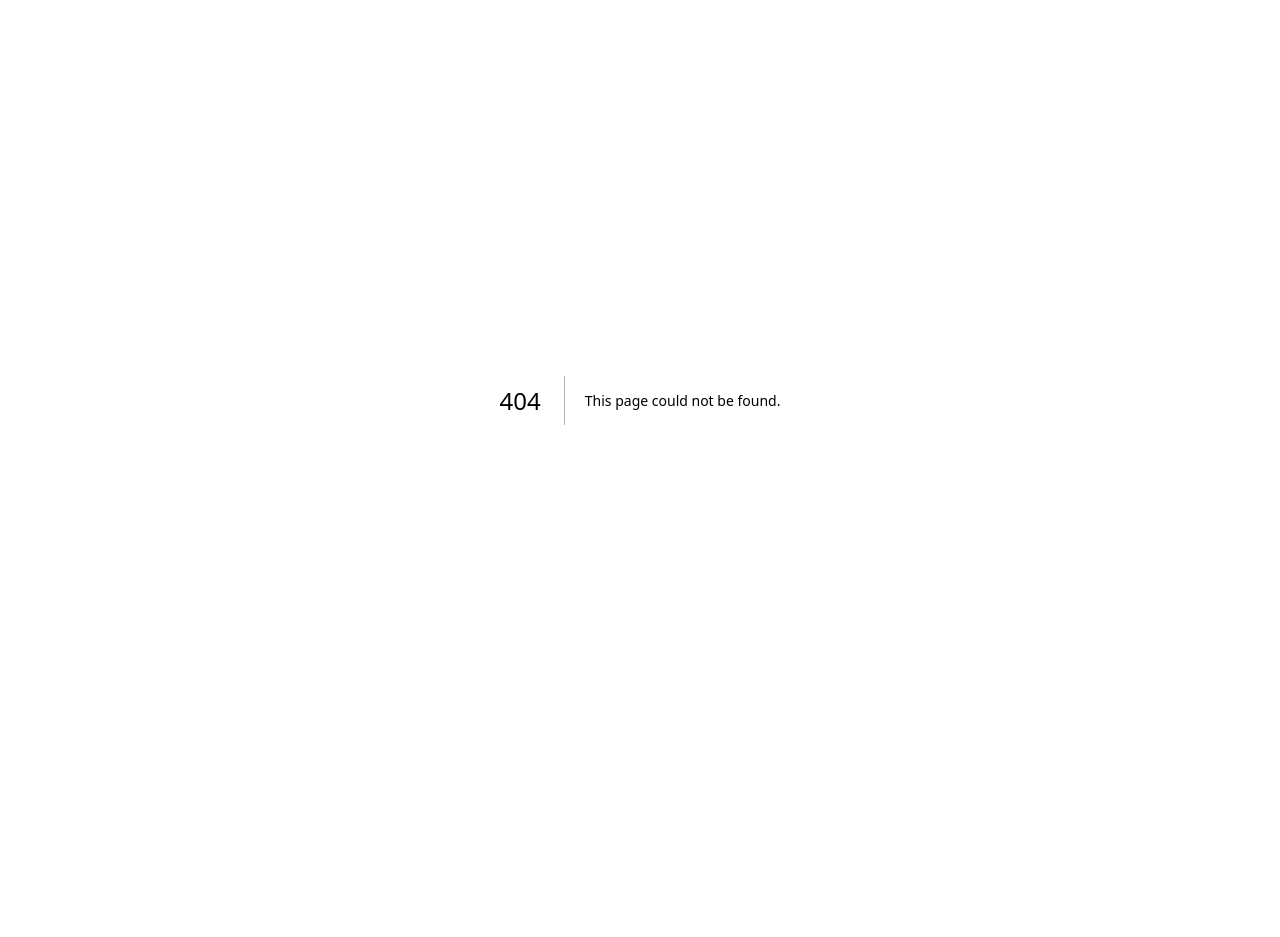
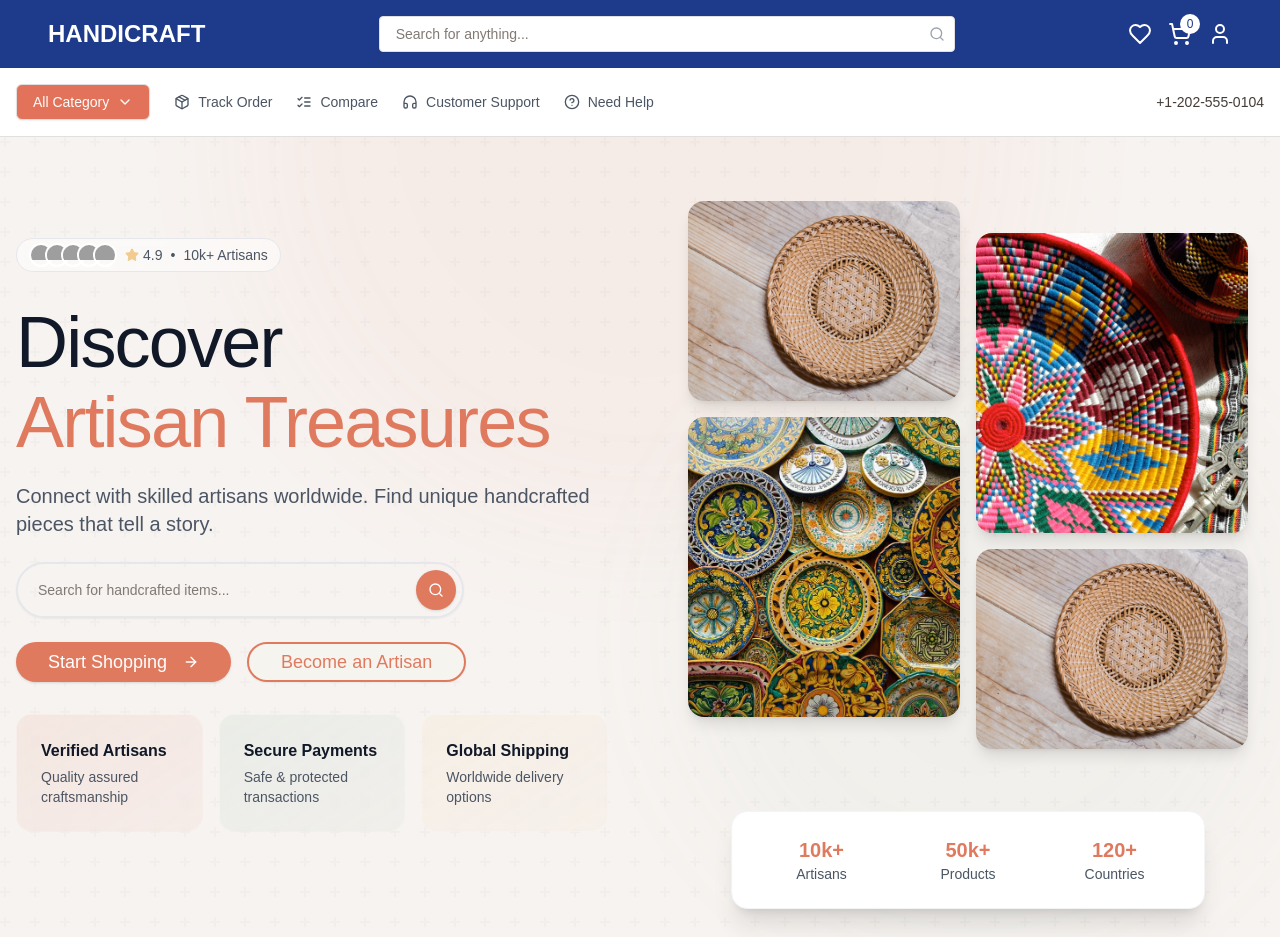
Before and after one commit to Learnathon-By-Geeky-Solutions/momentum, a Next.js app in the folder frontend/: page /momentum/ in a window 1280 px wide. Before the commit this address had no page. Before the commit the page ends 800 px from the top, so only its background shows below. Built offline with nearby package versions, Linux system fonts and the light colour scheme; grey boxes are pictures that could not be loaded.

Commit message:
fix(base-path): add basepath at next-config

```diff
--- a/frontend/app/globals.css
+++ b/frontend/app/globals.css
@@ -6,59 +6,71 @@ body {
   font-family: Arial, Helvetica, sans-serif;
 }
 
+@tailwind base;
+@tailwind components;
+@tailwind utilities;
+
 @layer base {
   :root {
-    --background: 0 0% 100%;
-    --foreground: 0 0% 3.9%;
-    --card: 0 0% 100%;
-    --card-foreground: 0 0% 3.9%;
-    --popover: 0 0% 100%;
-    --popover-foreground: 0 0% 3.9%;
-    --primary: 0 0% 9%;
-    --primary-foreground: 0 0% 98%;
-    --secondary: 0 0% 96.1%;
-    --secondary-foreground: 0 0% 9%;
-    --muted: 0 0% 96.1%;
-    --muted-foreground: 0 0% 45.1%;
-    --accent: 0 0% 96.1%;
-    --accent-foreground: 0 0% 9%;
-    --destructive: 0 84.2% 60.2%;
-    --destructive-foreground: 0 0% 98%;
-    --border: 0 0% 89.8%;
-    --input: 0 0% 89.8%;
-    --ring: 0 0% 3.9%;
-    --chart-1: 12 76% 61%;
-    --chart-2: 173 58% 39%;
-    --chart-3: 197 37% 24%;
-    --chart-4: 43 74% 66%;
-    --chart-5: 27 87% 67%;
+    --background: 39 33% 95%;
+    --foreground: 24 12% 24%;
+
+    --card: 39 33% 99%;
+    --card-foreground: 24 12% 24%;
+
+    --popover: 39 33% 99%;
+    --popover-foreground: 24 12% 24%;
+
+    --primary: 11 70% 62%;
+    --primary-foreground: 39 33% 99%;
+
+    --secondary: 158 22% 60%;
+    --secondary-foreground: 39 33% 99%;
+
+    --muted: 39 33% 90%;
+    --muted-foreground: 24 5% 48%;
+
+    --accent: 39 79% 75%;
+    --accent-foreground: 24 12% 24%;
+
+    --destructive: 0 84% 60%;
+    --destructive-foreground: 39 33% 99%;
+
+    --border: 24 5% 88%;
+    --input: 24 5% 88%;
+    --ring: 11 70% 62%;
+
     --radius: 0.5rem;
   }
+
   .dark {
-    --background: 0 0% 3.9%;
-    --foreground: 0 0% 98%;
-    --card: 0 0% 3.9%;
-    --card-foreground: 0 0% 98%;
-    --popover: 0 0% 3.9%;
-    --popover-foreground: 0 0% 98%;
-    --primary: 0 0% 98%;
-    --primary-foreground: 0 0% 9%;
-    --secondary: 0 0% 14.9%;
-    --secondary-foreground: 0 0% 98%;
-    --muted: 0 0% 14.9%;
-    --muted-foreground: 0 0% 63.9%;
-    --accent: 0 0% 14.9%;
-    --accent-foreground: 0 0% 98%;
-    --destructive: 0 62.8% 30.6%;
-    --destructive-foreground: 0 0% 98%;
-    --border: 0 0% 14.9%;
-    --input: 0 0% 14.9%;
-    --ring: 0 0% 83.1%;
-    --chart-1: 220 70% 50%;
-    --chart-2: 160 60% 45%;
-    --chart-3: 30 80% 55%;
-    --chart-4: 280 65% 60%;
-    --chart-5: 340 75% 55%;
+    --background: 24 12% 8%;
+    --foreground: 39 33% 95%;
+
+    --card: 24 12% 12%;
+    --card-foreground: 39 33% 95%;
+
+    --popover: 24 12% 12%;
+    --popover-foreground: 39 33% 95%;
+
+    --primary: 11 70% 62%;
+    --primary-foreground: 39 33% 99%;
+
+    --secondary: 158 22% 60%;
+    --secondary-foreground: 39 33% 99%;
+
+    --muted: 24 12% 24%;
+    --muted-foreground: 39 33% 70%;
+
+    --accent: 39 79% 75%;
+    --accent-foreground: 24 12% 8%;
+
+    --destructive: 0 62% 30%;
+    --destructive-foreground: 39 33% 95%;
+
+    --border: 24 12% 24%;
+    --input: 24 12% 24%;
+    --ring: 11 70% 62%;
   }
 }
 
@@ -66,7 +78,43 @@ body {
   * {
     @apply border-border;
   }
+
   body {
     @apply bg-background text-foreground;
   }
 }
+
+h1,
+h2,
+h3,
+h4,
+h5,
+h6 {
+  font-family: var(--font-playfair);
+}
+
+/* Smooth transitions */
+* {
+  @apply transition-colors duration-200;
+}
+
+/* Custom button styles */
+.btn-primary {
+  @apply bg-primary hover:bg-primary/90 text-primary-foreground;
+}
+
+.btn-secondary {
+  @apply bg-secondary hover:bg-secondary/90 text-secondary-foreground;
+}
+
+
+
+@layer base {
+  * {
+    @apply border-border;
+  }
+
+  body {
+    @apply bg-background text-foreground;
+  }
+}
--- a/frontend/next.config.ts
+++ b/frontend/next.config.ts
@@ -1,7 +1,7 @@
 import type { NextConfig } from "next";
 
 const nextConfig: NextConfig = {
-  basePath: process.env.NEXT_PUBLIC_BASE_PATH,
+  basePath: "/momentum",
   output: "export",
   images: {
     unoptimized: true,
--- a/frontend/tailwind.config.ts
+++ b/frontend/tailwind.config.ts
@@ -1,62 +1,75 @@
-import type { Config } from "tailwindcss";
-
-export default {
+/** @type {import('tailwindcss').Config} */
+module.exports = {
 	darkMode: ["class"],
-    content: [
-    "./pages/**/*.{js,ts,jsx,tsx,mdx}",
-    "./components/**/*.{js,ts,jsx,tsx,mdx}",
-    "./app/**/*.{js,ts,jsx,tsx,mdx}",
-  ],
+	content: [ "./components/**/*.{ts,tsx}", "./app/**/*.{ts,tsx}", "./src/**/*.{ts,tsx}"],
 	theme: {
+	  container: {
+		center: true,
+		padding: "2rem",
+		screens: {
+		  "2xl": "1400px",
+		},
+	  },
 	  extend: {
 		colors: {
-  			background: 'hsl(var(--background))',
-  			foreground: 'hsl(var(--foreground))',
-  			card: {
-  				DEFAULT: 'hsl(var(--card))',
-  				foreground: 'hsl(var(--card-foreground))'
+		  border: "hsl(var(--border))",
+		  input: "hsl(var(--input))",
+		  ring: "hsl(var(--ring))",
+		  background: "hsl(var(--background))",
+		  foreground: "hsl(var(--foreground))",
+		  primary: {
+			DEFAULT: "hsl(var(--primary))",
+			foreground: "hsl(var(--primary-foreground))",
+		  },
+		  secondary: {
+			DEFAULT: "hsl(var(--secondary))",
+			foreground: "hsl(var(--secondary-foreground))",
+		  },
+		  destructive: {
+			DEFAULT: "hsl(var(--destructive))",
+			foreground: "hsl(var(--destructive-foreground))",
+		  },
+		  muted: {
+			DEFAULT: "hsl(var(--muted))",
+			foreground: "hsl(var(--muted-foreground))",
+		  },
+		  accent: {
+			DEFAULT: "hsl(var(--accent))",
+			foreground: "hsl(var(--accent-foreground))",
 		  },
 		  popover: {
-  				DEFAULT: 'hsl(var(--popover))',
-  				foreground: 'hsl(var(--popover-foreground))'
+			DEFAULT: "hsl(var(--popover))",
+			foreground: "hsl(var(--popover-foreground))",
 		  },
-  			primary: {
-  				DEFAULT: 'hsl(var(--primary))',
-  				foreground: 'hsl(var(--primary-foreground))'
+		  card: {
+			DEFAULT: "hsl(var(--card))",
+			foreground: "hsl(var(--card-foreground))",
 		  },
-  			secondary: {
-  				DEFAULT: 'hsl(var(--secondary))',
-  				foreground: 'hsl(var(--secondary-foreground))'
-  			},
-  			muted: {
-  				DEFAULT: 'hsl(var(--muted))',
-  				foreground: 'hsl(var(--muted-foreground))'
-  			},
-  			accent: {
-  				DEFAULT: 'hsl(var(--accent))',
-  				foreground: 'hsl(var(--accent-foreground))'
-  			},
-  			destructive: {
-  				DEFAULT: 'hsl(var(--destructive))',
-  				foreground: 'hsl(var(--destructive-foreground))'
-  			},
-  			border: 'hsl(var(--border))',
-  			input: 'hsl(var(--input))',
-  			ring: 'hsl(var(--ring))',
-  			chart: {
-  				'1': 'hsl(var(--chart-1))',
-  				'2': 'hsl(var(--chart-2))',
-  				'3': 'hsl(var(--chart-3))',
-  				'4': 'hsl(var(--chart-4))',
-  				'5': 'hsl(var(--chart-5))'
-  			}
 		},
 		borderRadius: {
-  			lg: 'var(--radius)',
-  			md: 'calc(var(--radius) - 2px)',
-  			sm: 'calc(var(--radius) - 4px)'
+		  lg: "var(--radius)",
+		  md: "calc(var(--radius) - 2px)",
+		  sm: "calc(var(--radius) - 4px)",
+		},
+		fontFamily: {
+		  sans: ["var(--font-sans)", "sans-serif"],
+		  serif: ["var(--font-playfair)", "serif"],
+		},
+		keyframes: {
+		  "accordion-down": {
+			from: { height: 0 },
+			to: { height: "var(--radix-accordion-content-height)" },
+		  },
+		  "accordion-up": {
+			from: { height: "var(--radix-accordion-content-height)" },
+			to: { height: 0 },
+		  },
+		},
+		animation: {
+		  "accordion-down": "accordion-down 0.2s ease-out",
+		  "accordion-up": "accordion-up 0.2s ease-out",
+		},
+	  },
+	},
+	plugins: [import("tailwindcss-animate")],
   }
-  	}
-  },
-  plugins: [require("tailwindcss-animate")],
-} satisfies Config;
```
Lines whose indentation alone changed are shown as unchanged.
